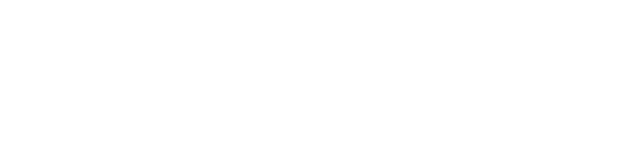
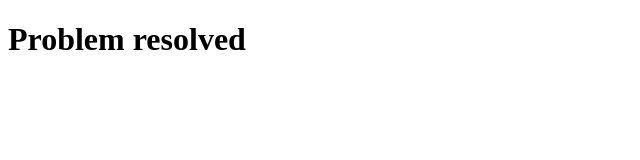
Before and after one commit to ND-Morsalin/gjt-prctice, a plain HTML site: page index.html in a window 1280 px wide. Shown: the whole page, without its empty margins (0-640 px from the left). Drawn offline with Linux system fonts and the light colour scheme.

Commit message:
problem resolve

```diff
--- a/index.html
+++ b/index.html
@@ -7,6 +7,8 @@
     <title>Document</title>
 </head>
 <body>
-
+    <main>
+        <h1>Problem resolved</h1>
+    </main>
 </body>
 </html>
```
